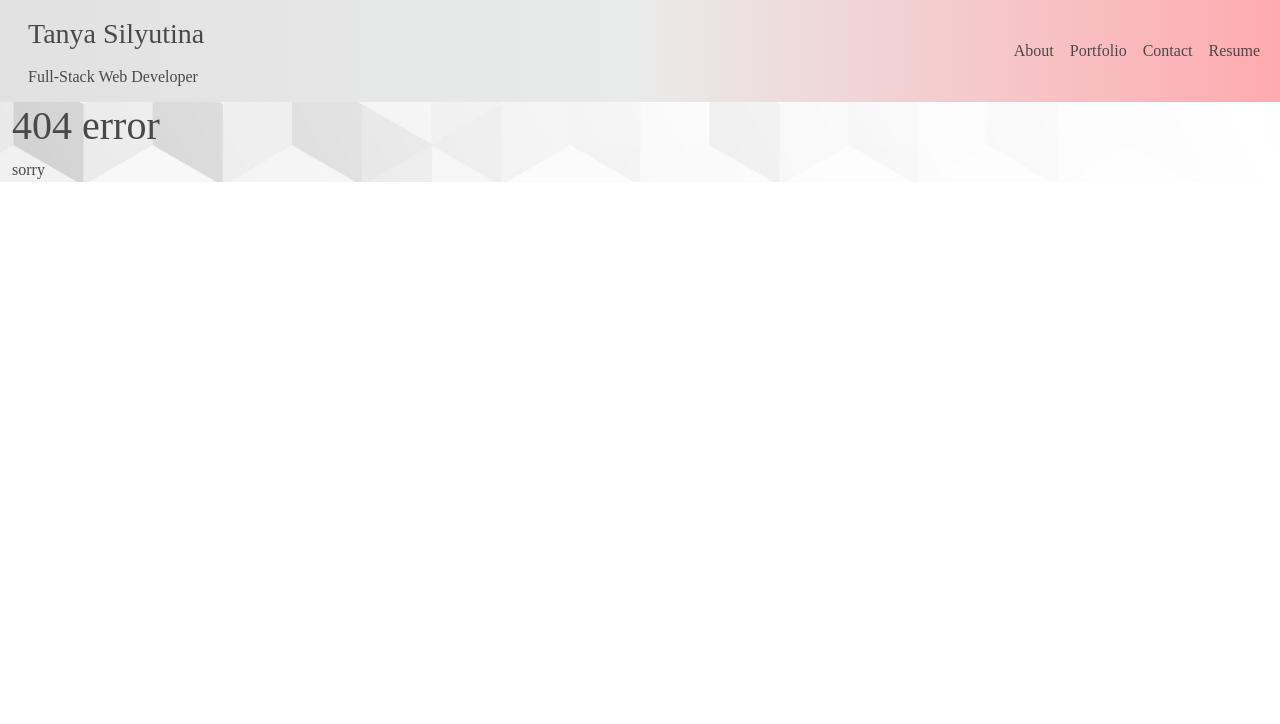
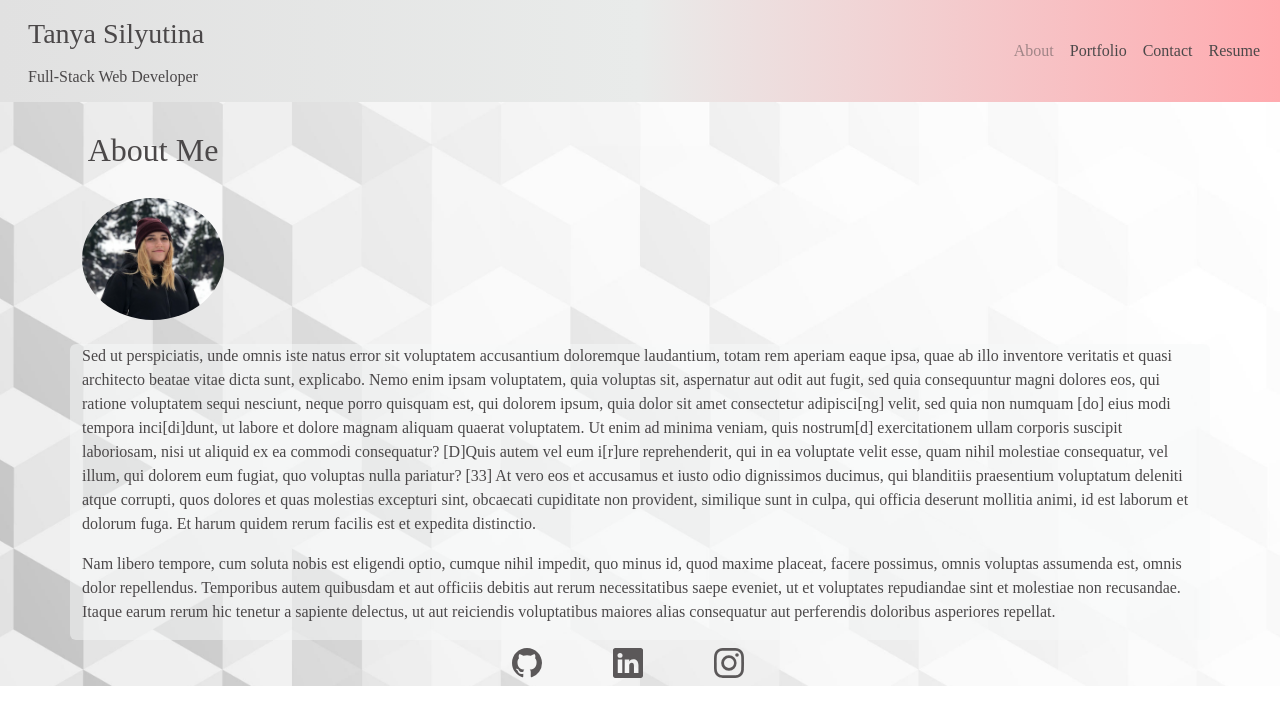
Before and after one commit to TanyaSilyutina/react-portfolio, a React (Vite) app: page / in a window 1280 px wide. Before the commit this address had no page. Shown: the top 724 px of the page. Built offline with nearby package versions, Linux system fonts and the light colour scheme.

Commit message:
final fixes

```diff
--- a/src/App.jsx
+++ b/src/App.jsx
@@ -15,7 +15,7 @@ function App() {
             <NavTabs/>
             <div className={'container-fluid mainSection'}>
                 <Routes>
-                    <Route path="/about" element={<AboutMe/>}/>
+                    <Route path="/" element={<AboutMe/>}/>
                     <Route path="/portfolio" element={<Portfolio/>}/>
                     <Route path="/contact" element={<Contact/>}/>
                     <Route path="/resume" element={<Resume/>}/>
--- a/src/components/NavTabs.jsx
+++ b/src/components/NavTabs.jsx
@@ -8,7 +8,7 @@ function NavTabs() {
         <nav className="navbar navbar-expand-sm navSection">
             <div className="container-fluid">
                 <div className={"mx-3"}>
-                    <div className={"navbar-brand fs-3 myName"}><Link to={"/about"} className={"myName"}>Tanya
+                    <div className={"navbar-brand fs-3 myName"}><Link to={"/"} className={"myName"}>Tanya
                         Silyutina</Link></div>
                     <div className={"navbar-brand fs-6"}>Full-Stack Web Developer</div>
                 </div>
@@ -20,7 +20,7 @@ function NavTabs() {
                 <div className="collapse navbar-collapse" id={'navbarCollapse'}>
                     <ul className="navbar-nav ms-auto mb-2 mb-lg-0">
                         <li className="nav-item">
-                            <NavLink to="/about" className={"nav-link"}>About</NavLink>
+                            <NavLink to="/" className={"nav-link"}>About</NavLink>
                         </li>
                         <li className="nav-item">
                             <NavLink to="/portfolio" className={"nav-link"}>Portfolio</NavLink>
--- a/src/components/pages/AboutMe.jsx
+++ b/src/components/pages/AboutMe.jsx
@@ -1,5 +1,6 @@
 import Footer from "../Footer.jsx"
 import "../../styles/AboutMe.css"
+import myPhoto from "../../assets/portfolio-small.png";
 
 export default function AboutMe() {
 
@@ -11,7 +12,7 @@ export default function AboutMe() {
                         About Me
                     </div>
                     <div className={'gy-4'}>
-                        <img className={"img-fluid rounded-circle myImg"} src={"src/assets/portfolio-small.png"} alt={"photo of the developer"}/>
+                        <img className={"img-fluid rounded-circle myImg"} src={myPhoto} alt={"photo of the developer"}/>
                     </div>
                 </div>
                 <div className={'col-12 gy-4 bg-light rounded bg-opacity-50'}>
--- a/src/components/pages/Portfolio.jsx
+++ b/src/components/pages/Portfolio.jsx
@@ -1,5 +1,10 @@
 import Footer from "../Footer.jsx"
 import "../../styles/Portfolio.css"
+import Nomads from "../../assets/drty_nomad.png";
+import Calendar from "../../assets/calendar-project-one.png";
+import Schedule from "../../assets/schedualer.png";
+import PswGen from "../../assets/psw-generator.png";
+
 
 export default function Portfolio() {
     const breakpoints = "col-sm-12 col-md-6 col-lg-4 mb-4"
@@ -18,7 +23,7 @@ export default function Portfolio() {
                 <div className={"row"}>
                     <div className={`${breakpoints}`}>
                         <div className={"image"}>
-                            <img className={"img-fluid myImgs rounded"} src={"src/assets/drty_nomad.png"}
+                            <img className={"img-fluid myImgs rounded"} src={Nomads}
                                  alt={"dirty nomad project icon"}/>
                             <div className={"content rounded"}>
                                 <a href={"https://drty-nomad-2023.herokuapp.com/"} target={"_blank"} className={"rounded proName"}> DRTY NOMADS</a>
@@ -34,7 +39,7 @@ export default function Portfolio() {
                     </div>
                     <div className={`${breakpoints}`}>
                         <div className={"image"}>
-                            <img className={"img-fluid myImgs rounded"} src={"src/assets/calendar-project-one.png"}
+                            <img className={"img-fluid myImgs rounded"} src={Calendar}
                                  alt={"calendar project icon"}/>
                             <div className={"content rounded"}>
                                 <a href={"https://amman98.github.io/Random-Word-Calendar/"} target={"_blank"} className={"rounded proName"}> Random Word Calendar</a>
@@ -50,7 +55,7 @@ export default function Portfolio() {
                     </div>
                     <div className={`${breakpoints}`}>
                         <div className={"image"}>
-                            <img className={"img-fluid myImgs rounded"} src={"src/assets/psw-generator.png"}
+                            <img className={"img-fluid myImgs rounded"} src={PswGen}
                                  alt={"dirty nomad project icon"}/>
                             <div className={"content rounded"}>
                                 <a href={"https://tanyasilyutina.github.io/js-password-generator-HW/"} target={"_blank"} className={"rounded proName"}> Password Generator</a>
@@ -66,7 +71,7 @@ export default function Portfolio() {
                     </div>
                     <div className={`${breakpoints}`}>
                         <div className={"image"}>
-                            <img className={"img-fluid myImgs rounded"} src={"src/assets/schedualer.png"}
+                            <img className={"img-fluid myImgs rounded"} src={Schedule}
                                  alt={"dirty nomad project icon"}/>
                             <div className={"content rounded"}>
                                 <a href={"https://tanyasilyutina.github.io/work-day-scheduler/"} target={"_blank"} className={"rounded proName"}> Day Scheduler</a>
--- a/src/components/pages/Resume.jsx
+++ b/src/components/pages/Resume.jsx
@@ -1,6 +1,7 @@
 import { Component } from "react";
 import Pdf from '../../assets/Tanya_Silyutina_Resume.pdf'
 import "../../styles/Resume.css"
+import Footer from "../Footer.jsx"
 
 export default function Resume() {
     class Download extends Component {
@@ -40,5 +41,8 @@ export default function Resume() {
                 <li>REST</li>
             </ul>
         </div>
+        <div className={"row"}>
+            < Footer />
+        </div>
     </div>
 }
```
Also changed, not shown: src/components/Project.jsx (deleted, +0 -8 lines), src/components/Header.jsx (deleted).
